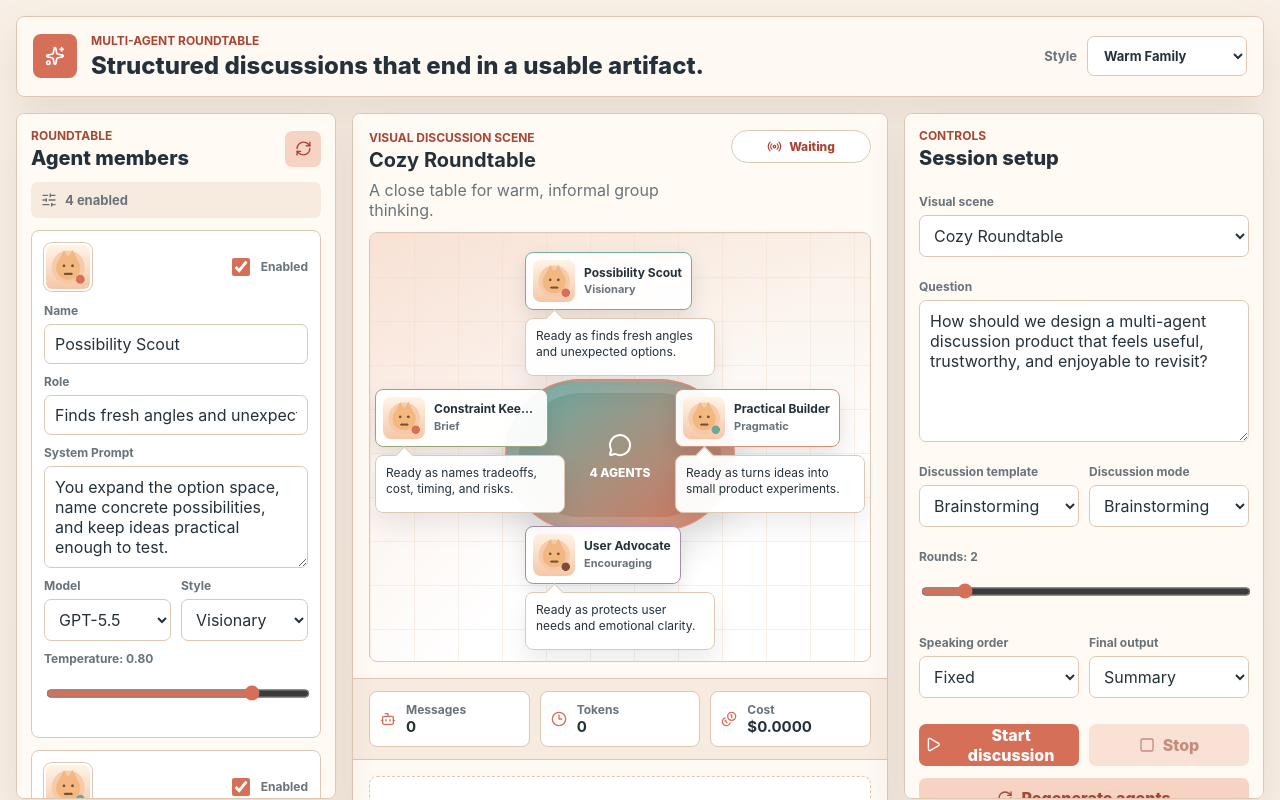
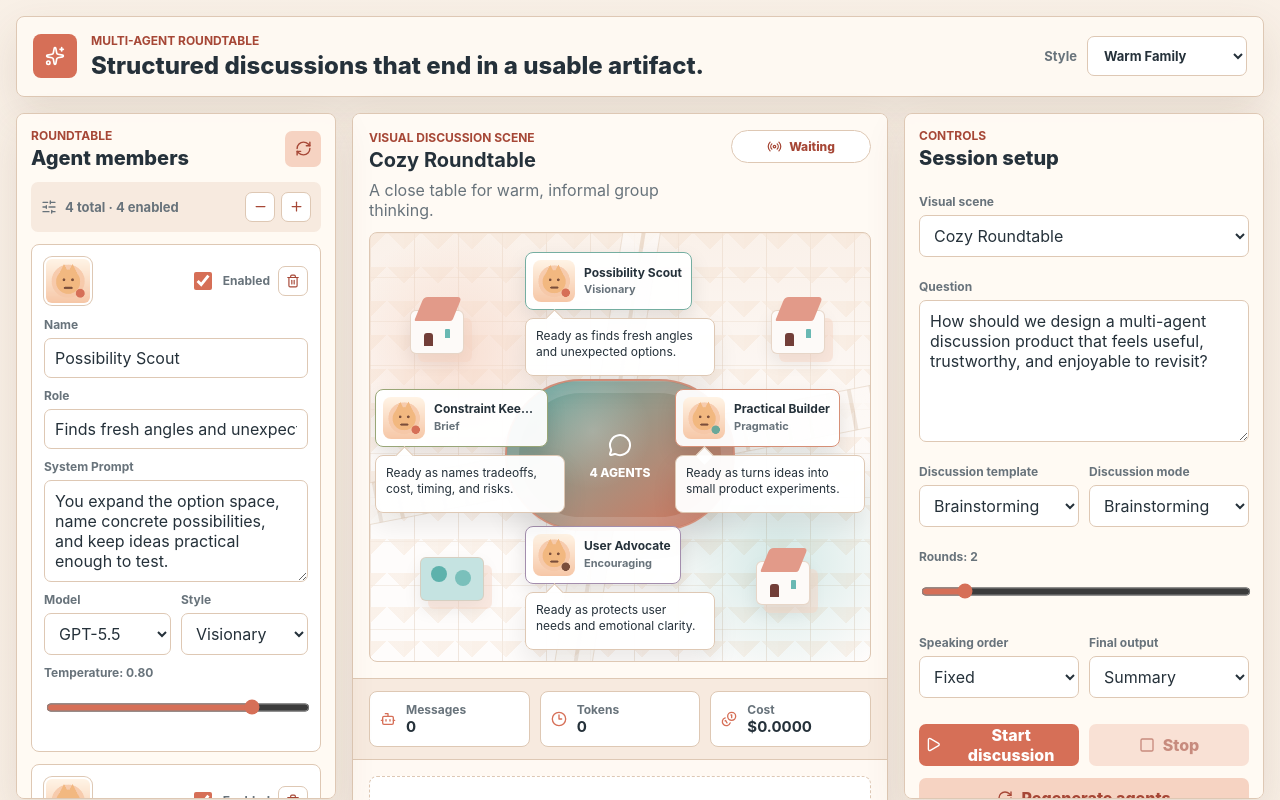
Before and after one commit to Ucoming/multi-agent-roundtable, a React (Vite) app: page / in a window 1280 px wide. Shown: the top 800 px of the page. Built offline with nearby package versions, Linux system fonts and the light colour scheme.

Commit message:
feat: refine town scene and agent controls

```diff
--- a/src/App.tsx
+++ b/src/App.tsx
@@ -23,6 +23,19 @@ import type {
 } from './types'
 
 const provider = createMockProvider({ chunkDelayMs: import.meta.env.MODE === 'test' ? 0 : 18 })
+const minAgents = 1
+const maxAgents = 6
+
+const customAgentAvatars = [
+  './assets/avatar-scout.png',
+  './assets/avatar-builder.png',
+  './assets/avatar-advocate.png',
+  './assets/avatar-keeper.png',
+  './assets/avatar-chair.png',
+  './assets/avatar-operator.png',
+]
+
+const customAgentColors = ['#2f9c95', '#d16b4f', '#7b68a8', '#6b8f4e', '#bc7642', '#5f8c57']
 
 export function App() {
   const [config, setConfig] = useState<RoundtableConfig>(defaultConfig)
@@ -77,6 +90,27 @@ export function App() {
     setAgents((current) =>
       current.map((agent) => (agent.id === id ? { ...agent, ...patch } : agent)),
     )
+  }
+
+  function addAgent() {
+    setAgents((current) => {
+      if (current.length >= maxAgents) return current
+      return [...current, createCustomAgent(current.length + 1, config.theme)]
+    })
+  }
+
+  function removeAgent(id: string) {
+    setAgents((current) => {
+      if (current.length <= minAgents) return current
+      return current.filter((agent) => agent.id !== id)
+    })
+  }
+
+  function removeLastAgent() {
+    setAgents((current) => {
+      if (current.length <= minAgents) return current
+      return current.slice(0, -1)
+    })
   }
 
   function regenerateAgents() {
@@ -173,7 +207,12 @@ export function App() {
         <AgentRoster
           agents={agents}
           disabled={isRunning}
+          maxAgents={maxAgents}
+          minAgents={minAgents}
+          onAddAgent={addAgent}
           onAgentChange={updateAgent}
+          onRemoveAgent={removeAgent}
+          onRemoveLastAgent={removeLastAgent}
           onResetAgents={regenerateAgents}
         />
         <DiscussionView
@@ -211,3 +250,20 @@ function createBlankSummary(): ModeratorSummary {
     timestamp: new Date().toISOString(),
   }
 }
+
+function createCustomAgent(index: number, theme: ThemeId): AgentProfile {
+  const avatar = customAgentAvatars[(index - 1) % customAgentAvatars.length]
+  return {
+    id: `custom-agent-${Date.now()}-${index}`,
+    name: `Custom Agent ${index}`,
+    role: 'Adds a new perspective to the table.',
+    systemPrompt:
+      'You contribute a distinct perspective, respond to the prior speaker, and keep the discussion moving toward a usable conclusion.',
+    model: 'GPT-5.5',
+    temperature: 0.55,
+    speakingStyle: 'Pragmatic',
+    enabled: true,
+    avatarUrl: getThemedAvatarUrl(avatar, theme),
+    accentColor: customAgentColors[(index - 1) % customAgentColors.length],
+  }
+}
--- a/src/components/AgentRoster.tsx
+++ b/src/components/AgentRoster.tsx
@@ -1,4 +1,4 @@
-import { RefreshCw, SlidersHorizontal } from 'lucide-react'
+import { Minus, Plus, RefreshCw, SlidersHorizontal, Trash2 } from 'lucide-react'
 import type { AgentProfile, ModelLabel, SpeakingStyle } from '../types'
 
 const modelOptions: ModelLabel[] = ['GPT-5.5', 'Claude', 'DeepSeek', 'Gemini', 'Ollama']
@@ -14,17 +14,29 @@ const styleOptions: SpeakingStyle[] = [
 interface AgentRosterProps {
   agents: AgentProfile[]
   disabled: boolean
+  maxAgents: number
+  minAgents: number
+  onAddAgent(): void
   onAgentChange(id: string, patch: Partial<AgentProfile>): void
+  onRemoveAgent(id: string): void
+  onRemoveLastAgent(): void
   onResetAgents(): void
 }
 
 export function AgentRoster({
   agents,
   disabled,
+  maxAgents,
+  minAgents,
+  onAddAgent,
   onAgentChange,
+  onRemoveAgent,
+  onRemoveLastAgent,
   onResetAgents,
 }: AgentRosterProps) {
   const enabledCount = agents.filter((agent) => agent.enabled).length
+  const canAdd = !disabled && agents.length < maxAgents
+  const canRemove = !disabled && agents.length > minAgents
 
   return (
     <aside className="panel agent-panel" aria-label="Agent roster">
@@ -46,8 +58,32 @@ export function AgentRoster({
       </div>
 
       <div className="agent-count">
+        <div className="agent-count-label">
           <SlidersHorizontal size={16} />
-        <span>{enabledCount} enabled</span>
+          <span>
+            {agents.length} total · {enabledCount} enabled
+          </span>
+        </div>
+        <div className="agent-count-actions" aria-label="Agent count controls">
+          <button
+            type="button"
+            onClick={onRemoveLastAgent}
+            disabled={!canRemove}
+            title="Remove the last agent"
+            aria-label="Remove last agent"
+          >
+            <Minus size={15} />
+          </button>
+          <button
+            type="button"
+            onClick={onAddAgent}
+            disabled={!canAdd}
+            title="Add a new agent"
+            aria-label="Add agent"
+          >
+            <Plus size={15} />
+          </button>
+        </div>
       </div>
 
       <div className="agent-list">
@@ -55,15 +91,29 @@ export function AgentRoster({
           <article className="agent-card" key={agent.id}>
             <div className="agent-card-top">
               <img src={agent.avatarUrl} alt="" className="agent-avatar" />
+              <div className="agent-card-actions">
                 <label className="switch-label">
                   <input
                     type="checkbox"
                     checked={agent.enabled}
                     disabled={disabled}
-                  onChange={(event) => onAgentChange(agent.id, { enabled: event.target.checked })}
+                    onChange={(event) =>
+                      onAgentChange(agent.id, { enabled: event.target.checked })
+                    }
                   />
                   <span>Enabled</span>
                 </label>
+                <button
+                  className="mini-icon-button"
+                  type="button"
+                  onClick={() => onRemoveAgent(agent.id)}
+                  disabled={!canRemove}
+                  title={`Remove ${agent.name}`}
+                  aria-label={`Remove ${agent.name}`}
+                >
+                  <Trash2 size={14} />
+                </button>
+              </div>
             </div>
 
             <label className="field">
--- a/src/components/RoundtableScene.tsx
+++ b/src/components/RoundtableScene.tsx
@@ -42,6 +42,14 @@ export function RoundtableScene({
 
       <div className="roundtable-stage" aria-label={`${scene.label} with agent speech bubbles`}>
         <div className="room-backdrop" />
+        <div className="town-map" aria-hidden="true">
+          <div className="town-road road-main" />
+          <div className="town-road road-cross" />
+          <div className="town-block block-library" />
+          <div className="town-block block-cafe" />
+          <div className="town-block block-park" />
+          <div className="town-block block-lab" />
+        </div>
         <div className="table-surface">
           <MessageCircle size={24} />
           <span>{activeAgents.length} agents</span>
--- a/src/styles.css
+++ b/src/styles.css
@@ -286,6 +286,7 @@ textarea:disabled {
 }
 
 .agent-count {
+  justify-content: space-between;
   gap: 8px;
   margin-bottom: 12px;
   padding: 10px;
@@ -294,6 +295,44 @@ textarea:disabled {
   background: var(--surface-muted);
   font-size: 13px;
   font-weight: 700;
+}
+
+.agent-count-label,
+.agent-count-actions,
+.agent-card-actions {
+  display: flex;
+  align-items: center;
+}
+
+.agent-count-label {
+  min-width: 0;
+  gap: 8px;
+}
+
+.agent-count-label span {
+  overflow: hidden;
+  text-overflow: ellipsis;
+  white-space: nowrap;
+}
+
+.agent-count-actions {
+  gap: 6px;
+}
+
+.agent-count-actions button,
+.mini-icon-button {
+  width: 30px;
+  height: 30px;
+  display: grid;
+  place-items: center;
+  border-radius: 7px;
+  color: var(--accent-strong);
+  background: var(--surface);
+  border: 1px solid var(--border);
+}
+
+.agent-card-actions {
+  gap: 8px;
 }
 
 .agent-list {
@@ -457,18 +496,27 @@ textarea:disabled {
   border-radius: 8px;
   overflow: hidden;
   background:
-    linear-gradient(90deg, color-mix(in srgb, var(--surface-muted) 72%, transparent) 1px, transparent 1px),
-    linear-gradient(180deg, color-mix(in srgb, var(--surface-muted) 72%, transparent) 1px, transparent 1px),
-    var(--surface);
-  background-size: 44px 44px;
+    linear-gradient(135deg, color-mix(in srgb, var(--surface-muted) 62%, transparent) 25%, transparent 25%) 0 0 / 34px 34px,
+    linear-gradient(225deg, color-mix(in srgb, var(--surface-muted) 54%, transparent) 25%, transparent 25%) 0 0 / 34px 34px,
+    linear-gradient(90deg, color-mix(in srgb, var(--border) 42%, transparent) 1px, transparent 1px),
+    linear-gradient(180deg, color-mix(in srgb, var(--border) 30%, transparent) 1px, transparent 1px),
+    color-mix(in srgb, var(--surface) 92%, var(--panel-strong));
+  background-size:
+    34px 34px,
+    34px 34px,
+    44px 44px,
+    44px 44px,
+    auto;
 }
 
 .room-backdrop {
   position: absolute;
   inset: 0;
+  z-index: 0;
   background:
-    linear-gradient(135deg, color-mix(in srgb, var(--accent-soft) 50%, transparent), transparent 55%),
-    linear-gradient(180deg, color-mix(in srgb, var(--panel-strong) 44%, transparent), transparent 58%);
+    radial-gradient(circle at 18% 28%, color-mix(in srgb, var(--accent-soft) 64%, transparent), transparent 24%),
+    radial-gradient(circle at 82% 76%, color-mix(in srgb, var(--accent-two) 20%, transparent), transparent 25%),
+    linear-gradient(180deg, color-mix(in srgb, var(--panel-strong) 36%, transparent), transparent 62%);
 }
 
 .scene-strategy-room .room-backdrop {
@@ -483,10 +531,136 @@ textarea:disabled {
     linear-gradient(240deg, color-mix(in srgb, var(--accent-strong) 22%, transparent), transparent 52%);
 }
 
+.town-map {
+  position: absolute;
+  inset: 0;
+  z-index: 1;
+  pointer-events: none;
+}
+
+.town-road,
+.town-block {
+  position: absolute;
+}
+
+.town-road {
+  border: 1px solid color-mix(in srgb, var(--border) 62%, transparent);
+  border-radius: 999px;
+  background:
+    repeating-linear-gradient(
+      90deg,
+      color-mix(in srgb, var(--surface) 82%, var(--panel-strong)),
+      color-mix(in srgb, var(--surface) 82%, var(--panel-strong)) 18px,
+      color-mix(in srgb, var(--border) 50%, transparent) 18px,
+      color-mix(in srgb, var(--border) 50%, transparent) 22px
+    );
+  opacity: 0.78;
+}
+
+.road-main {
+  left: -8%;
+  top: 47%;
+  width: 116%;
+  height: 42px;
+  transform: rotate(-11deg);
+}
+
+.road-cross {
+  left: 44%;
+  top: -18%;
+  width: 38px;
+  height: 132%;
+  transform: rotate(9deg);
+}
+
+.town-block {
+  width: 54px;
+  height: 44px;
+  border: 1px solid color-mix(in srgb, var(--border) 70%, transparent);
+  border-radius: 6px;
+  background: color-mix(in srgb, var(--surface) 86%, var(--panel-strong));
+  box-shadow:
+    8px 8px 0 color-mix(in srgb, var(--accent-soft) 46%, transparent),
+    0 8px 18px rgba(0, 0, 0, 0.08);
+}
+
+.town-block::before {
+  content: "";
+  position: absolute;
+  left: 8px;
+  top: -14px;
+  width: 38px;
+  height: 24px;
+  transform: skewX(-22deg);
+  border-radius: 4px 4px 2px 2px;
+  background: color-mix(in srgb, var(--accent) 70%, var(--surface));
+}
+
+.town-block::after {
+  content: "";
+  position: absolute;
+  left: 13px;
+  bottom: 7px;
+  width: 9px;
+  height: 13px;
+  border-radius: 3px 3px 0 0;
+  background: color-mix(in srgb, var(--accent-strong) 60%, var(--text));
+  box-shadow: 19px -6px 0 -2px color-mix(in srgb, var(--accent-two) 72%, var(--surface));
+}
+
+.block-library {
+  left: 8%;
+  top: 18%;
+}
+
+.block-cafe {
+  right: 9%;
+  top: 18%;
+}
+
+.block-park {
+  left: 10%;
+  bottom: 14%;
+  width: 64px;
+  background: color-mix(in srgb, var(--accent-two) 28%, var(--surface));
+}
+
+.block-park::before {
+  left: 10px;
+  top: 8px;
+  width: 16px;
+  height: 16px;
+  transform: none;
+  border-radius: 50%;
+  background: color-mix(in srgb, var(--accent-two) 78%, var(--surface));
+  box-shadow: 24px 4px 0 color-mix(in srgb, var(--accent-two) 64%, var(--surface));
+}
+
+.block-park::after {
+  display: none;
+}
+
+.block-lab {
+  right: 12%;
+  bottom: 13%;
+}
+
+.scene-strategy-room .town-block,
+.scene-strategy-room .town-road {
+  opacity: 0.68;
+}
+
+.scene-future-lab .town-block {
+  box-shadow:
+    8px 8px 0 color-mix(in srgb, var(--accent) 20%, transparent),
+    0 0 18px color-mix(in srgb, var(--accent) 16%, transparent);
+}
+
 .table-surface {
   position: absolute;
   left: 50%;
   top: 52%;
+  z-index: 2;
   width: min(46%, 360px);
   min-width: 210px;
   aspect-ratio: 1 / 0.66;
@@ -497,6 +671,7 @@ textarea:disabled {
   border-radius: 999px;
   color: var(--surface);
   background:
+    radial-gradient(circle at 38% 34%, color-mix(in srgb, var(--surface) 20%, transparent), transparent 34%),
     linear-gradient(145deg, color-mix(in srgb, var(--accent-two) 84%, var(--surface)), var(--accent));
   box-shadow:
     inset 0 0 0 12px color-mix(in srgb, var(--surface) 15%, transparent),
@@ -519,7 +694,7 @@ textarea:disabled {
   position: absolute;
   left: var(--seat-x);
   top: var(--seat-y);
-  z-index: 2;
+  z-index: 4;
   width: 190px;
   transform: translate(-50%, -50%);
 }
@@ -919,6 +1094,7 @@ blockquote span {
   }
 
   .room-backdrop,
+  .town-map,
   .table-surface {
     display: none;
   }
```
Also changed, not shown: 2 other files (tests, documents, lock files or other folders). Lines whose indentation alone changed are shown as unchanged.
